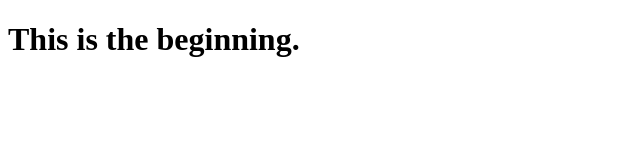
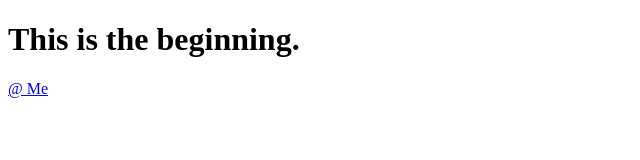
Before and after one commit to TrevorAbram/trevorabram.github.io, a website: page index.html in a window 1280 px wide. Shown: the full height of the page, 0-640 px from the left. Drawn offline with Linux system fonts and the light colour scheme.

Commit message:
added twitter link

```diff
--- a/index.html
+++ b/index.html
@@ -6,6 +6,7 @@
   </head>
   <body>
     <h1>This is the beginning.</h1>
+    <a href="www.twitter.com/trevordabram" target="_blank">@ Me</a>
 
   </body>
 </html>
```
